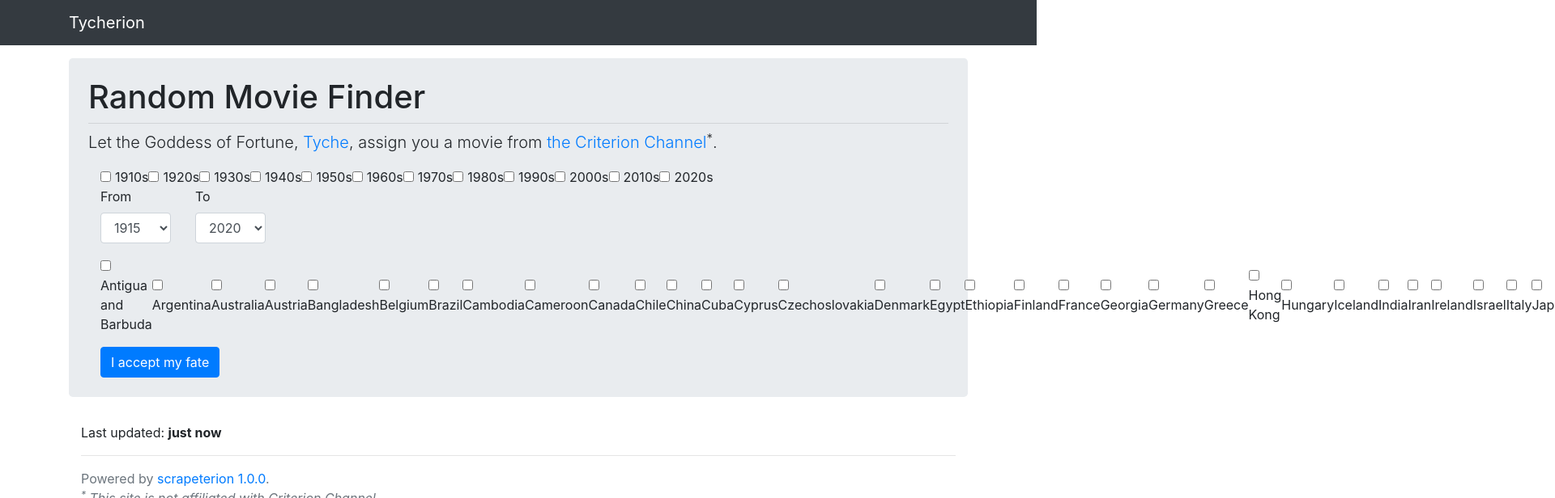
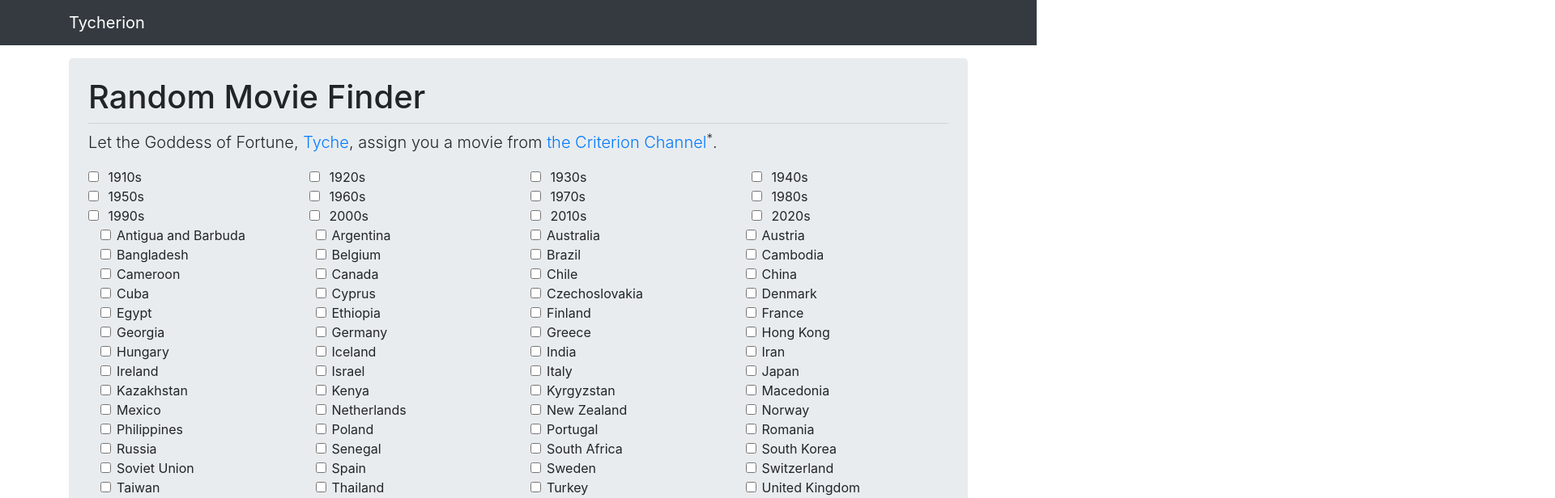
Before and after one commit to mikebridge/tycherion, a React (Create React App) app: page / in a window 1280 px wide. Shown: the top 616 px of the page at 81% size, 1920 px wide, since content can reach past the window. Built offline with nearby package versions, Linux system fonts and the light colour scheme.

Commit message:
fix resizing

```diff
--- a/src/main/movieSelector.tsx
+++ b/src/main/movieSelector.tsx
@@ -3,15 +3,17 @@ import {
     Button,
     ButtonGroup,
     Col,
-    Container, Form,
+    Container,
+    Form,
     FormGroup,
     Input,
-    Jumbotron, Label,
+    Jumbotron,
+    Label,
     Media,
     Row
 } from "reactstrap";
 import React, {useEffect, useState} from "react";
-import {timeAgoInWords, withDateStringsAsDates} from "./utils";
+import {partition, timeAgoInWords, withDateStringsAsDates} from "./utils";
 
 interface IMovie {
     title: string,
@@ -231,16 +233,23 @@ export const DecadeMultiSelector = ({label, selectedDecades, onChange}: IDecadeM
         }
 
     }
+    return (
+        <>
+            <Row>
+                {getDecades().map(decade => decade.toString()).map(decade =>
+                    <Col lg={3} md={4} xs={6}>
+                        <FormGroup check>
+                            <Label check key={decade}>
+                                <Input type="checkbox" name={decade} checked={decades.includes(decade)}
+                                       value={decade} onChange={onSelectionChanged}/>&nbsp;{decade}s
+                            </Label>
+                        </FormGroup>
+                    </Col>
+                )}
 
-    return (
-        <FormGroup check inline>
-            {getDecades().map(decade => decade.toString()).map(decade =>
-            <Label check key={decade}>
-                <Input  type="checkbox" name={decade} checked={decades.includes(decade)}
-                       value={decade} onChange={onSelectionChanged }/>{decade}s
-            </Label>
-            )}
-        </FormGroup>
+            </Row>
+
+        </>
     )
 }
 
@@ -316,15 +325,20 @@ export const CountryMultiSelector = ({label, selectedCountries, onChange}: ICoun
             onChange(newCountries);
         }
     }
+    const countryStrings = getCountries().map(country => country.toString());
     return (
-        <FormGroup check inline>
-            {getCountries().map(country => country.toString()).map(country =>
-                <Label check key={country}>
-                    <Input  type="checkbox" name={country} checked={countries.includes(country)}
-                            value={country} onChange={onSelectionChanged }/>{country}
-                </Label>
+        <Row >
+            {countryStrings.map(country =>
+            <Col lg={3} md={4} xs={6}>
+                <FormGroup check>
+                    <Label check key={country}>
+                        <Input type="checkbox" name={country} checked={countries.includes(country)}
+                               value={country} onChange={onSelectionChanged}/>{country}
+                    </Label>
+                </FormGroup>
+            </Col>
             )}
-        </FormGroup>
+        </Row>
     )
 }
 
@@ -453,41 +467,38 @@ export const MovieSelector = () => {
                         {/*<p className="font-italic">O Goddess Tyche</p>*/}
                         <Form>
                         <Container>
-                            <Row className="flex-row">
-                                <Col xs="auto">
+                            <Row>
+
                                     <DecadeMultiSelector label="Decade"
                                                     selectedDecades={decades}
                                                     onChange={changeDecades}/>
 
-                                </Col>
                             </Row>
-                        </Container>
 
-                        <Container>
-                            <Row className="flex-row">
-                                <Col xs="auto">
+                            {/*<Row className="flex-row">*/}
+                            {/*    <Col xs="auto">*/}
 
-                                    <YearSelector label="From"
-                                                  years={summary.years}
-                                                  selected={fromYear}
-                                                  name={"fromyear"}
-                                                  onChange={changeFromYear}/>
-                                </Col>
-                                <Col xs="auto">
-                                    <YearSelector label="To"
-                                                  years={summary.years}
-                                                  selected={toYear}
-                                                  name={"toYear"}
-                                                  onChange={changeToYear}/>
-                                </Col>
-                            </Row>
-                            <Row className="flex-row">
-                                <Col xs="auto">
+                            {/*        <YearSelector label="From"*/}
+                            {/*                      years={summary.years}*/}
+                            {/*                      selected={fromYear}*/}
+                            {/*                      name={"fromyear"}*/}
+                            {/*                      onChange={changeFromYear}/>*/}
+                            {/*    </Col>*/}
+                            {/*    <Col xs="auto">*/}
+                            {/*        <YearSelector label="To"*/}
+                            {/*                      years={summary.years}*/}
+                            {/*                      selected={toYear}*/}
+                            {/*                      name={"toYear"}*/}
+                            {/*                      onChange={changeToYear}/>*/}
+                            {/*    </Col>*/}
+                            {/*</Row>*/}
+
+
                                     <CountryMultiSelector label="Countries"
                                                      selectedCountries={countries}
                                                      onChange={changeCountries} />
-                                </Col>
-                            </Row>
+
+
                             <Row>
                                 <Col offset="2" className="pt-3">
                                     <ButtonGroup>
--- a/src/main/utils.ts
+++ b/src/main/utils.ts
@@ -37,3 +37,6 @@ export const timeAgoInWords = (dateThen: Date, dateNow: Date = new Date()): stri
     }
     return formatDistanceStrict(dateThen, dateNow, {addSuffix: true});
 };
+
+export const partition = <T>(array: T[], size: number): T[][] =>
+    array.length ? [array.splice(0, size)].concat(partition(array, size)) : [];
```
Also changed, not shown: 1 other file (tests, documents, lock files or other folders).
